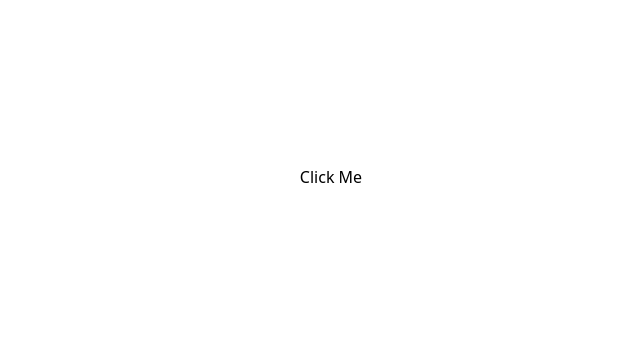
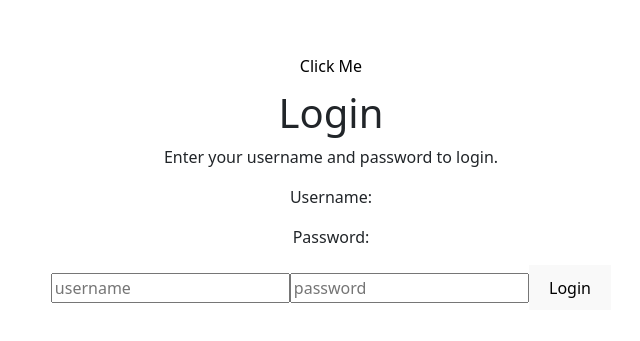
Before and after one commit to tungtq123/reactjs-demo-se1943, a React (Vite) app: page / in a window 1280 px wide. Shown: the part 223-564 px from the top of the page, without its empty margins (309-949 px from the left). Built offline with nearby package versions, Linux system fonts and the light colour scheme.

Commit message:
react-hook

```diff
--- a/src/App.jsx
+++ b/src/App.jsx
@@ -4,10 +4,12 @@ import "./App.css";
 import "bootstrap/dist/css/bootstrap.min.css";
 import React, { useContext } from "react";
 import ToolBar from "./components/ToolBar";
+import Counter from "./components/Counter";
+import LoginForm from "./components/LoginForm";
 
 export const ThemeContext = React.createContext("light");
-// luu data vao useContext cho phep truy cap vao kho du lieu chung tu cac components, nhung van phai export ra thi component khac moi dung duoc
-
+// luu data vao useContext cho phep truy cap vao kho du lieu chung tu cac components,
+// nhung van phai export ra thi component khac moi dung duoc
 
 function App() {
   const [theme, setTheme] = React.useState("light");
@@ -16,9 +18,11 @@ function App() {
     <div className="container-fluid">
       <ThemeContext.Provider value={[theme, setTheme]}>
         <ToolBar />
+        <LoginForm />
       </ThemeContext.Provider>
       {/* <Profile />
       <MyComponent /> */}
+      {/* <Counter /> */}
     </div>
   );
 }
--- /dev/null
+++ b/src/components/Counter.jsx
@@ -0,0 +1,19 @@
+import { useState } from "react";
+
+const Counter = () => {
+  const [count, setCount] = useState(0);
+  const handleClick = () => {
+    setCount(count + 1);
+    console.log({ count });
+  };
+
+  return (
+    <>
+      <p>Count: {count}</p>
+      <p>
+        <button onClick={handleClick}>Increasement</button>
+      </p>
+    </>
+  );
+};
+export default Counter;
--- /dev/null
+++ b/src/components/LoginForm.jsx
@@ -0,0 +1,38 @@
+import { useState } from "react";
+
+const LoginForm = () => {
+  const [username, setUsername] = useState("");
+  const [password, setPassword] = useState("");
+  const handleSubmit = (event) => {
+    event.preventDefault();
+    console.log("username", username);
+    console.log("password", password);
+  };
+
+  return (
+    <div className="login-form">
+      <h1>Login</h1>
+      <p>Enter your username and password to login.</p>
+      <p>Username: {username}</p>
+      <p>Password: {password}</p>
+      <form>
+        <input
+          type="text"
+          name="username"
+          onChange={(event) => setUsername(event.target.value)}
+          placeholder="username"
+          value={username}
+        />
+        <input
+          type="password"
+          placeholder="password"
+          onChange={(event) => setPassword(event.target.value)}
+        />
+        <button type="submit" onClick={handleSubmit}>
+          Login
+        </button>
+      </form>
+    </div>
+  );
+};
+export default LoginForm;
```
